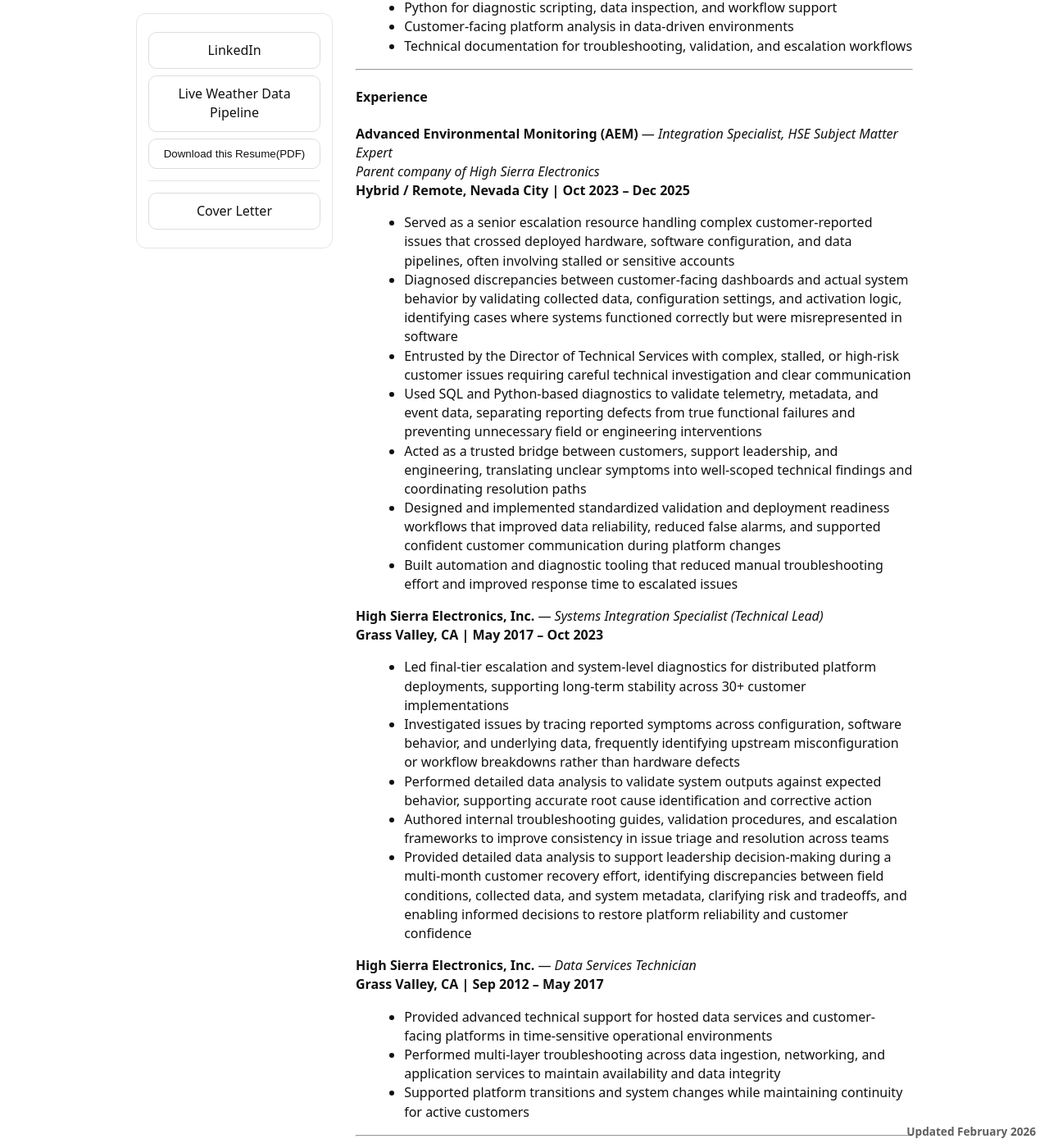
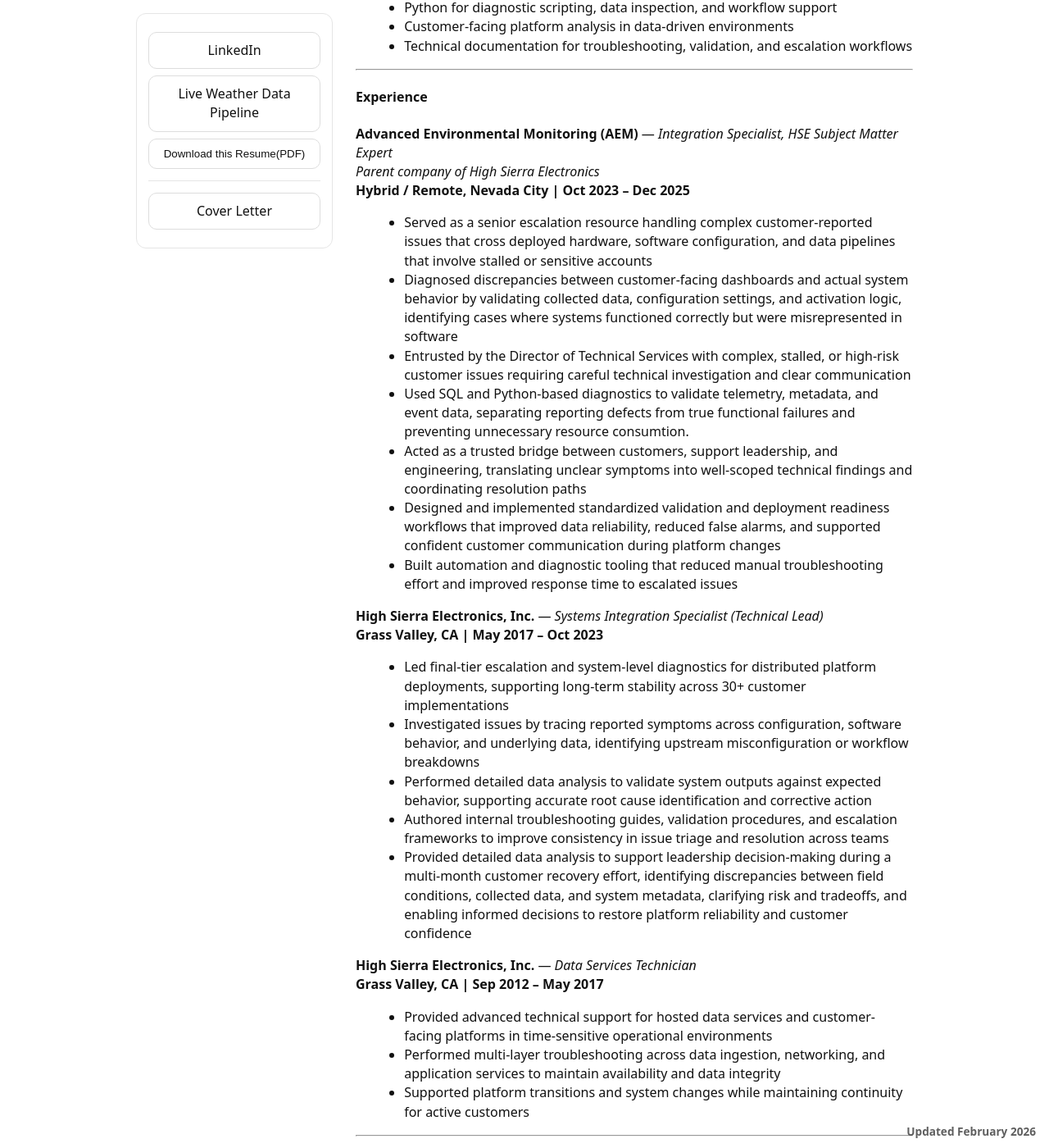
Before and after one commit to jostagirl/PublicResume, a Jekyll site: the page built from v/6sense/index.md, in a window 1280 px wide and 1400 px high, scrolled down 902 px. Shown: the whole window at 82% size. Built offline with Jekyll 4.4.1, drawn with Linux system fonts in a browser that asks for light colours; our own code applies the rules of GitHub Pages for plain Markdown files.

Commit message:
Publish resume site update

```diff
--- a/v/6sense/index.md
+++ b/v/6sense/index.md
@@ -44,10 +44,10 @@ Reduce ambiguous or stalled issues to observable, testable facts that enable cle
 *Parent company of High Sierra Electronics*
 **Hybrid / Remote, Nevada City | Oct 2023 – Dec 2025**
 
-- Served as a senior escalation resource handling complex customer-reported issues that crossed deployed hardware, software configuration, and data pipelines, often involving stalled or sensitive accounts
+- Served as a senior escalation resource handling complex customer-reported issues that cross deployed hardware, software configuration, and data pipelines that involve stalled or sensitive accounts
 - Diagnosed discrepancies between customer-facing dashboards and actual system behavior by validating collected data, configuration settings, and activation logic, identifying cases where systems functioned correctly but were misrepresented in software
 - Entrusted by the Director of Technical Services with complex, stalled, or high-risk customer issues requiring careful technical investigation and clear communication
-- Used SQL and Python-based diagnostics to validate telemetry, metadata, and event data, separating reporting defects from true functional failures and preventing unnecessary field or engineering interventions
+- Used SQL and Python-based diagnostics to validate telemetry, metadata, and event data, separating reporting defects from true functional failures and preventing unnecessary resource consumtion.
 - Acted as a trusted bridge between customers, support leadership, and engineering, translating unclear symptoms into well-scoped technical findings and coordinating resolution paths
 - Designed and implemented standardized validation and deployment readiness workflows that improved data reliability, reduced false alarms, and supported confident customer communication during platform changes
 - Built automation and diagnostic tooling that reduced manual troubleshooting effort and improved response time to escalated issues
@@ -56,7 +56,7 @@ Reduce ambiguous or stalled issues to observable, testable facts that enable cle
 **Grass Valley, CA | May 2017 – Oct 2023**
 
 - Led final-tier escalation and system-level diagnostics for distributed platform deployments, supporting long-term stability across 30+ customer implementations
-- Investigated issues by tracing reported symptoms across configuration, software behavior, and underlying data, frequently identifying upstream misconfiguration or workflow breakdowns rather than hardware defects
+- Investigated issues by tracing reported symptoms across configuration, software behavior, and underlying data, identifying upstream misconfiguration or workflow breakdowns
 - Performed detailed data analysis to validate system outputs against expected behavior, supporting accurate root cause identification and corrective action
 - Authored internal troubleshooting guides, validation procedures, and escalation frameworks to improve consistency in issue triage and resolution across teams
 - Provided detailed data analysis to support leadership decision-making during a multi-month customer recovery effort, identifying discrepancies between field conditions, collected data, and system metadata, clarifying risk and tradeoffs, and enabling informed decisions to restore platform reliability and customer confidence
```
